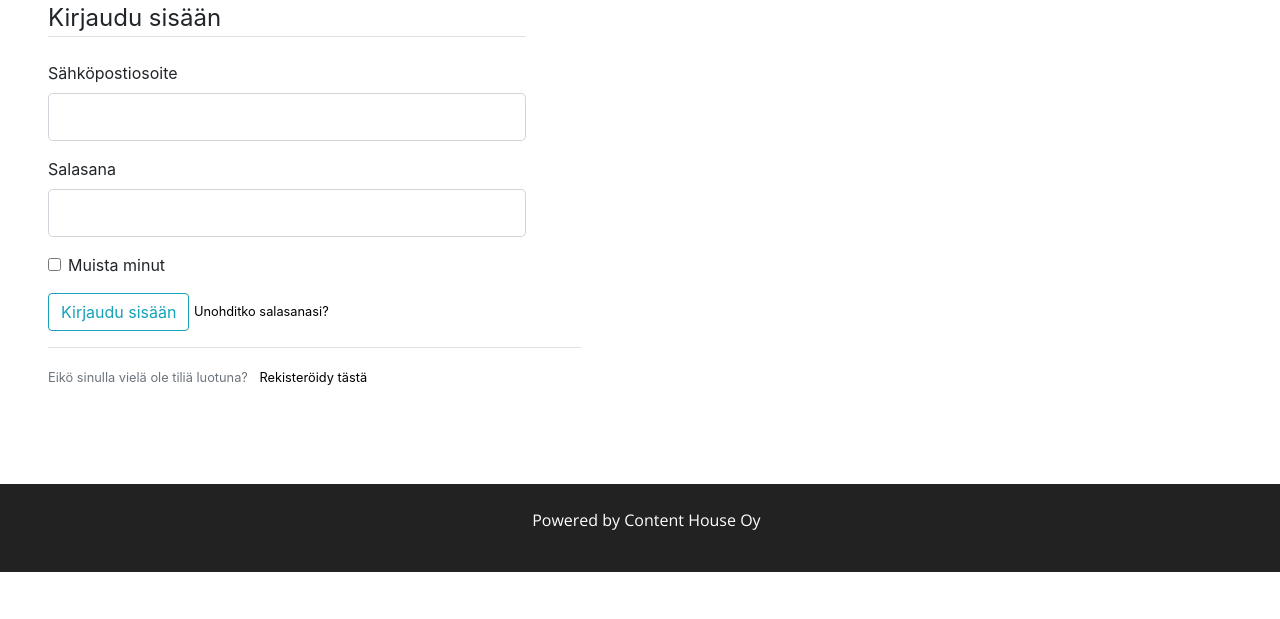
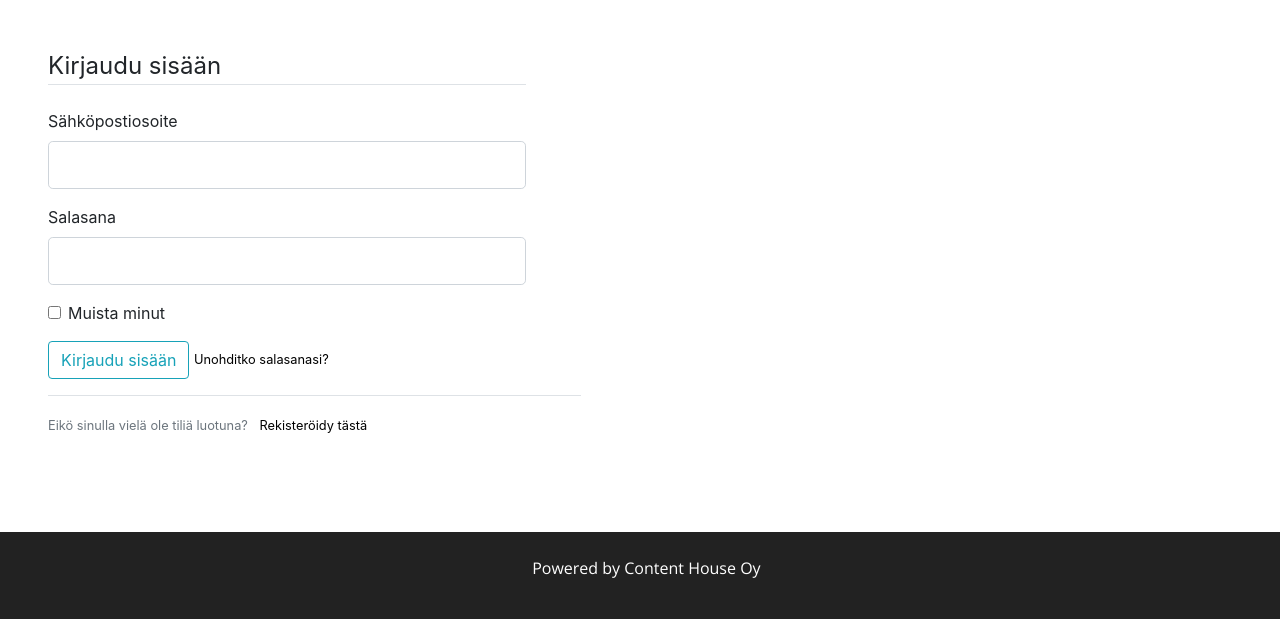
Before and after one commit to Valtterisyv/salesMNGR, a Flask app: page /kirjaudu in a window 1280 px wide. Shown: the part 74-693 px from the top of the page. Run offline with Flask 3, Linux system fonts and the light colour scheme.

Commit message:
button commit

```diff
--- a/salesmngr/templates/login.html
+++ b/salesmngr/templates/login.html
@@ -1,7 +1,7 @@
 {% extends "layout.html" %}
 {% block content %}
 <body class="fade-in-text">
-<div class="ml-5 mr-5">
+<div class="mt-5 ml-5 mr-5">
     <div class="col-lg-5 pl-0">
         <form method="POST" action="">
             {{ form.hidden_tag() }}
--- a/salesmngr/templates/register.html
+++ b/salesmngr/templates/register.html
@@ -1,7 +1,7 @@
 {% extends "layout.html" %}
 {% block content %}
 <body class="fade-in-text">
-<div class="ml-5 mr-5">
+<div class="mt-5 ml-5 mr-5">
     <div class="col-lg-5 pl-0">
         <form method="POST" action="">
             {{ form.hidden_tag() }}
```
